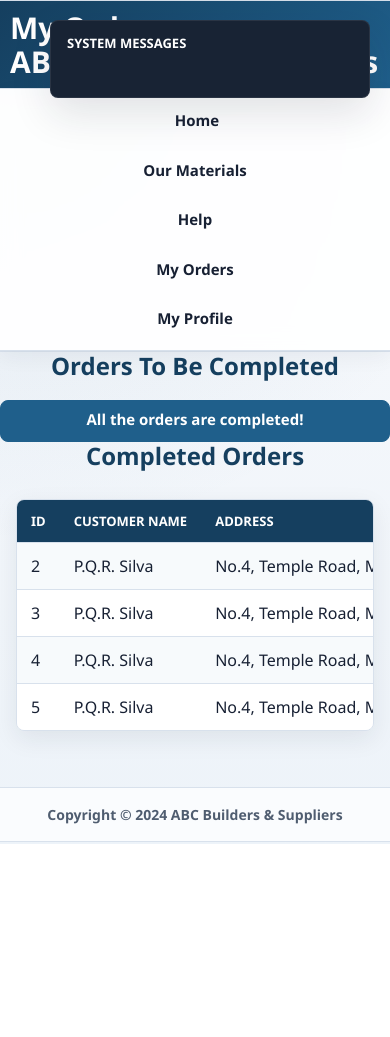
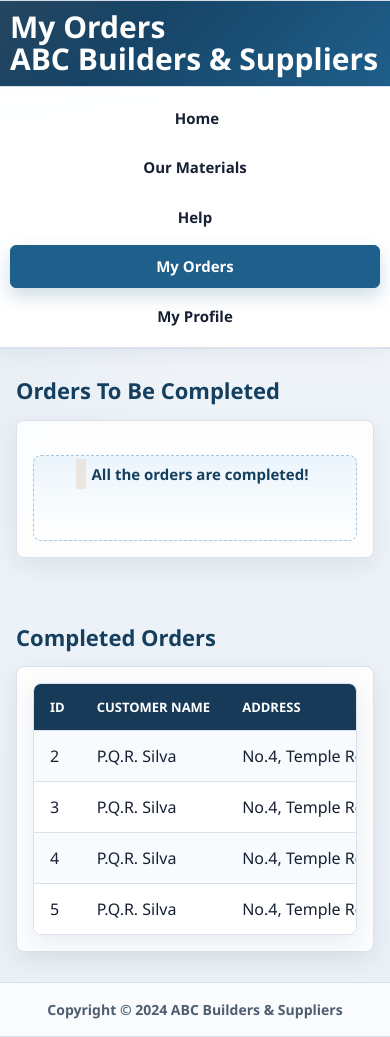
Before and after one commit to Keshani14/Hardware-Management-System, a PHP site: page /my_orders.php in a window 390 px wide. Before the commit the page ends 844 px from the top, so only its background shows below. Run offline with PHP 8.4, Linux system fonts and the light colour scheme; a user stored in the database is signed in; data comes from the database, SQL or seed files in the repository.

Commit message:
Style tweaks: active nav + layout and theme updates
Mark 'My Orders' nav link as active and normalize EOF. Extensive CSS updates to refine layout, spacing and visual theme: adjust root bg color and gradients, set body to flex column to keep footer at bottom, update header/nav paddings and typography, and tweak button sizes and radii. Add card-like container styling for page sections, improve table sizing/padding and row colors, hide empty system messages, and enhance lone 'add' link visuals. Include responsive fixes for mobile spacing and system message positioning.

```diff
--- a/my_orders.php
+++ b/my_orders.php
@@ -63,7 +63,7 @@ if (isset($_SESSION['id'])) {
                     echo "<a href=\"admin_panel.php\">Admin</a> <a href=\"handle_orders.php\">Orders</a>";
                 }
                 elseif(isset($role)){
-                    echo "<a href=\"my_orders.php\">My Orders</a>";
+                    echo "<a class='active' href=\"my_orders.php\">My Orders</a>";
                 }
             ?>
             <a class="log_link" href="login-page.php" style="display: <?php echo $hide_log ?>;">Log in</a>
--- a/styles/main.css
+++ b/styles/main.css
@@ -1,5 +1,5 @@
 :root {
-    --bg: #f4f7fb;
+    --bg: #eef3f8;
     --surface: #ffffff;
     --surface-soft: #eef4fb;
     --surface-muted: #e7edf5;
@@ -28,12 +28,14 @@ html {
 }
 
 body {
+    display: flex;
+    flex-direction: column;
     min-height: 100%;
     margin: 0;
     color: var(--text);
     background:
-        radial-gradient(circle at top left, rgba(31, 95, 139, 0.12), transparent 34rem),
-        linear-gradient(180deg, #f9fbfd 0%, var(--bg) 42%, #edf3f9 100%);
+        linear-gradient(135deg, rgba(31, 95, 139, 0.08), transparent 26rem),
+        linear-gradient(180deg, #f8fafc 0%, var(--bg) 38%, #eaf0f7 100%);
     font-family: "Segoe UI", Arial, Helvetica, sans-serif;
     font-size: 16px;
     line-height: 1.5;
@@ -58,12 +60,14 @@ hr {
 
 #header {
     margin: 0;
-    padding: 28px 24px;
+    padding: 30px clamp(20px, 5vw, 72px);
     color: #fff;
-    background: linear-gradient(135deg, var(--brand-dark), var(--brand));
-    font-size: clamp(28px, 4vw, 44px);
-    font-weight: 700;
-    line-height: 1.12;
+    background:
+        linear-gradient(135deg, rgba(255, 255, 255, 0.08), transparent 36%),
+        linear-gradient(135deg, #123653, var(--brand));
+    font-size: clamp(30px, 3.4vw, 48px);
+    font-weight: 800;
+    line-height: 1.08;
     letter-spacing: 0;
     text-align: center;
     box-shadow: var(--shadow-sm);
@@ -74,8 +78,8 @@ nav {
     flex-wrap: wrap;
     align-items: center;
     gap: 8px;
-    padding: 12px clamp(14px, 3vw, 32px);
-    background: rgba(255, 255, 255, 0.92);
+    padding: 12px clamp(18px, 5vw, 72px);
+    background: rgba(255, 255, 255, 0.96);
     border-bottom: 1px solid var(--line);
     box-shadow: 0 6px 20px rgba(23, 32, 51, 0.05);
     backdrop-filter: blur(10px);
@@ -86,14 +90,14 @@ nav a {
     align-items: center;
     justify-content: center;
     width: auto;
-    min-height: 40px;
-    min-width: 112px;
+    min-height: 42px;
+    min-width: 118px;
     margin: 0;
     padding: 9px 16px;
     color: var(--text);
     background-color: transparent;
     border: 1px solid transparent;
-    border-radius: var(--radius);
+    border-radius: 6px;
     font-size: 15px;
     font-weight: 650;
     text-align: center;
@@ -196,11 +200,19 @@ nav a.active:hover {
 }
 
 .header_2 {
+    width: min(1180px, calc(100% - 32px));
+    margin: 34px auto 16px;
+    color: var(--brand-dark);
+    font-size: clamp(22px, 2.2vw, 30px);
+    font-weight: 800;
+    line-height: 1.2;
+    text-align: left;
+}
+
+.forms .header_2,
+.graph .header_2 {
+    width: auto;
     margin: 0 0 20px;
-    color: var(--brand-dark);
-    font-size: 24px;
-    font-weight: 750;
-    line-height: 1.2;
     text-align: center;
 }
 
@@ -323,7 +335,7 @@ nav a.active:hover {
 }
 
 footer {
-    margin-top: 56px;
+    margin-top: auto;
     color: #4f5d70;
     background-color: rgba(255, 255, 255, 0.72);
 }
@@ -334,6 +346,20 @@ footer strong {
     font-size: 14px;
     font-weight: 650;
     text-align: center;
+}
+
+body > section {
+    width: min(1180px, calc(100% - 32px));
+    margin: 0 auto 30px;
+    padding: 24px;
+    background-color: rgba(255, 255, 255, 0.88);
+    border: 1px solid var(--line);
+    border-radius: var(--radius);
+    box-shadow: var(--shadow-sm);
+}
+
+body > section + .header_2 {
+    margin-top: 36px;
 }
 
 #material_list {
@@ -424,6 +450,10 @@ footer strong {
     text-align: left;
 }
 
+#system_msg:not(:has(#error_msg)):not(:has(#success_msg)) {
+    display: none;
+}
+
 #system_msg strong {
     display: block;
     margin-bottom: 4px;
@@ -445,14 +475,43 @@ footer strong {
 .view_all_link,
 .add_mat_link {
     display: flex;
-    width: min(420px, calc(100% - 32px));
+    width: min(520px, 100%);
     margin: 18px auto 0;
 }
 
+section > .add_mat_link:only-child,
+section > .add_mat_link:first-child:last-of-type {
+    min-height: 86px;
+    color: var(--brand-dark);
+    background:
+        linear-gradient(180deg, rgba(228, 241, 251, 0.72), rgba(255, 255, 255, 0.88));
+    border: 1px dashed #a8c6dd;
+    box-shadow: none;
+}
+
+section > .add_mat_link:only-child::before,
+section > .add_mat_link:first-child:last-of-type::before {
+    content: "";
+    width: 10px;
+    height: 10px;
+    margin-right: 10px;
+    background-color: var(--accent);
+    border-radius: 999px;
+    box-shadow: 0 0 0 5px rgba(196, 130, 46, 0.14);
+}
+
+section > .add_mat_link:only-child:hover,
+section > .add_mat_link:first-child:last-of-type:hover {
+    color: var(--brand-dark);
+    background-color: var(--brand-soft);
+    border-color: var(--brand);
+    transform: none;
+}
+
 #view_all_table {
-    width: min(1180px, calc(100% - 32px));
+    width: 100%;
     max-width: 100%;
-    margin: 28px auto 0;
+    margin: 0 auto;
     overflow: hidden;
     background-color: var(--surface);
     border: 1px solid var(--line);
@@ -462,9 +521,14 @@ footer strong {
     box-shadow: var(--shadow-sm);
 }
 
+body > #view_all_table {
+    width: min(1180px, calc(100% - 32px));
+    margin-top: 28px;
+}
+
 #view_all_table th,
 #view_all_table td {
-    padding: 12px 14px;
+    padding: 14px 16px;
     color: var(--text);
     border: 0;
     border-bottom: 1px solid var(--line);
@@ -473,7 +537,7 @@ footer strong {
 
 #view_all_table th {
     color: #fff;
-    background-color: var(--brand-dark);
+    background-color: #173a58;
     font-size: 13px;
     font-weight: 750;
     letter-spacing: 0;
@@ -482,7 +546,7 @@ footer strong {
 }
 
 #view_all_table tr:nth-child(even) {
-    background-color: #f7fafc;
+    background-color: #f8fbfe;
 }
 
 #view_all_table tr:hover td {
@@ -495,6 +559,11 @@ footer strong {
 
 #view_all_table a {
     font-weight: 750;
+}
+
+#view_all_table td:last-child {
+    font-weight: 750;
+    color: var(--brand-dark);
 }
 
 #search_mat {
@@ -667,8 +736,9 @@ footer strong {
 
 @media (max-width: 760px) {
     #header {
-        padding: 22px 16px;
+        padding: 24px 16px;
         font-size: 30px;
+        text-align: left;
     }
 
     nav {
@@ -694,6 +764,15 @@ footer strong {
         padding: 20px;
     }
 
+    body > section {
+        padding: 16px;
+    }
+
+    .header_2 {
+        margin-top: 28px;
+        text-align: left;
+    }
+
     .material_card {
         grid-template-columns: 1fr;
         gap: 14px;
@@ -711,6 +790,12 @@ footer strong {
         display: block;
         overflow-x: auto;
         white-space: nowrap;
+    }
+
+    #system_msg {
+        position: static;
+        width: calc(100% - 24px);
+        margin: 12px auto;
     }
 
     #profile_content div {
```
